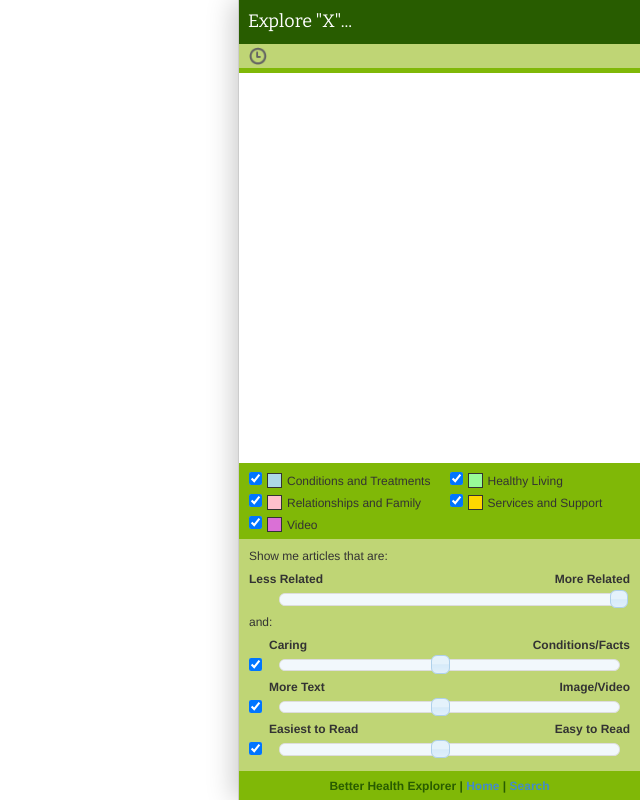
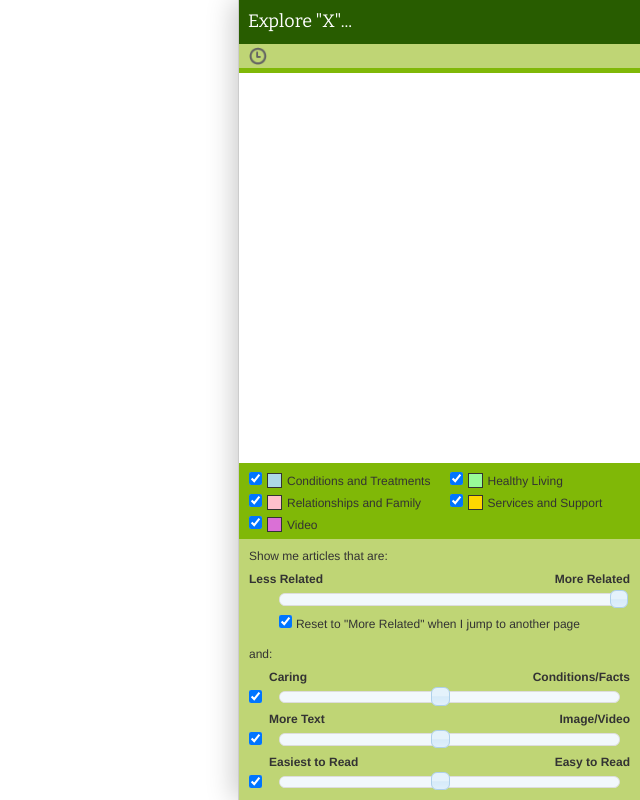
Before and after one commit to cipang/better-health-explorer, a Django app: template web/templates/article.html in a window 1280 px wide. Shown: the whole page, without its empty margins (640-1280 px from the left). Run offline with Django 3.2, Linux system fonts and the light colour scheme; the template is opened without the code that fills it, so the values that code supplies are empty; some libraries are stand-ins or nearby versions.

Commit message:
Added a checkbox for options of resetting sliders after jumping to a new page.

```diff
--- a/web/static/article.js
+++ b/web/static/article.js
@@ -11,6 +11,7 @@ function loadContent(article, isStated) {
     $.get("/content", {"article": article}, function (data, status, xhr) {
         $("#main").hide().css("opacity", "0").css("margin-left", "-10px");
         $("#pagetitle").html(data.title);
+        document.title = data.title;
         $("#acontent").empty();
         $("<div>").attr("id", "summary").html(data.summary).appendTo("#acontent");
         if (data.sections.length) {
@@ -126,7 +127,7 @@ function fishClicked() {
 
     openArticle(article);
     fishMouseOut();
-    if (sliderValues[0] < 20) {
+    if (sliderValues[0] < 20 && $("#reset-relevance-cb").prop("checked")) {
         sliderValues[0] = 20;
         var val, animateSlider = function () {
             var slider = $(".slider:first");
--- a/web/static/styles.css
+++ b/web/static/styles.css
@@ -156,9 +156,11 @@ body {
     background-color: #bfd575;
 }
 
-.slider {
+.slider, #reset-relevance {
     margin: 5px 10px 5px 30px;
 }
+
+#reset-relevance label { font-weight: normal; font-size: 12px; }
 
 #summary {
     background-color: #e6f07c;
--- a/web/templates/article.html
+++ b/web/templates/article.html
@@ -87,6 +87,7 @@
                     <em class="small"> (<span class="slidervalue">17</span>)</em></span>
                 <br class="clearfix">
                 <div class="slider" data-dim="0"></div>
+                <div id="reset-relevance"><input id="reset-relevance-cb" type="checkbox" checked="checked"> <label for="reset-relevance-cb">Reset to &quot;More Related&quot; when I jump to another page</label></div>
             </div>
 
             <h2>and:</h2>
@@ -123,7 +124,7 @@
     </div>
 
     <div class="alert alert-warning status" id="topbutton">
-        <a href="#" class="alert-link">&#x21e7; Top</a>
+        <a href="#" class="alert-link">&#9650; Top</a>
     </div>
 
     <div class="alert alert-danger status" id="ajaxloading">
```
